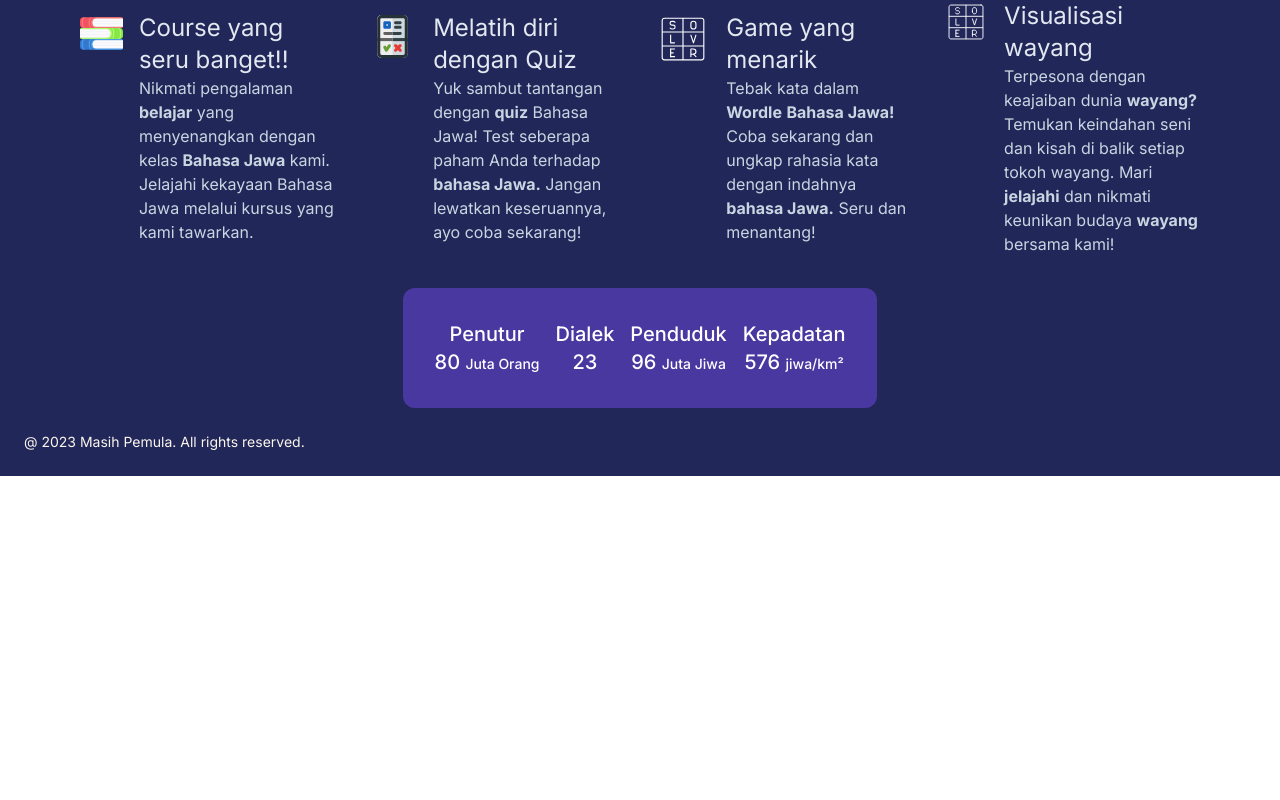
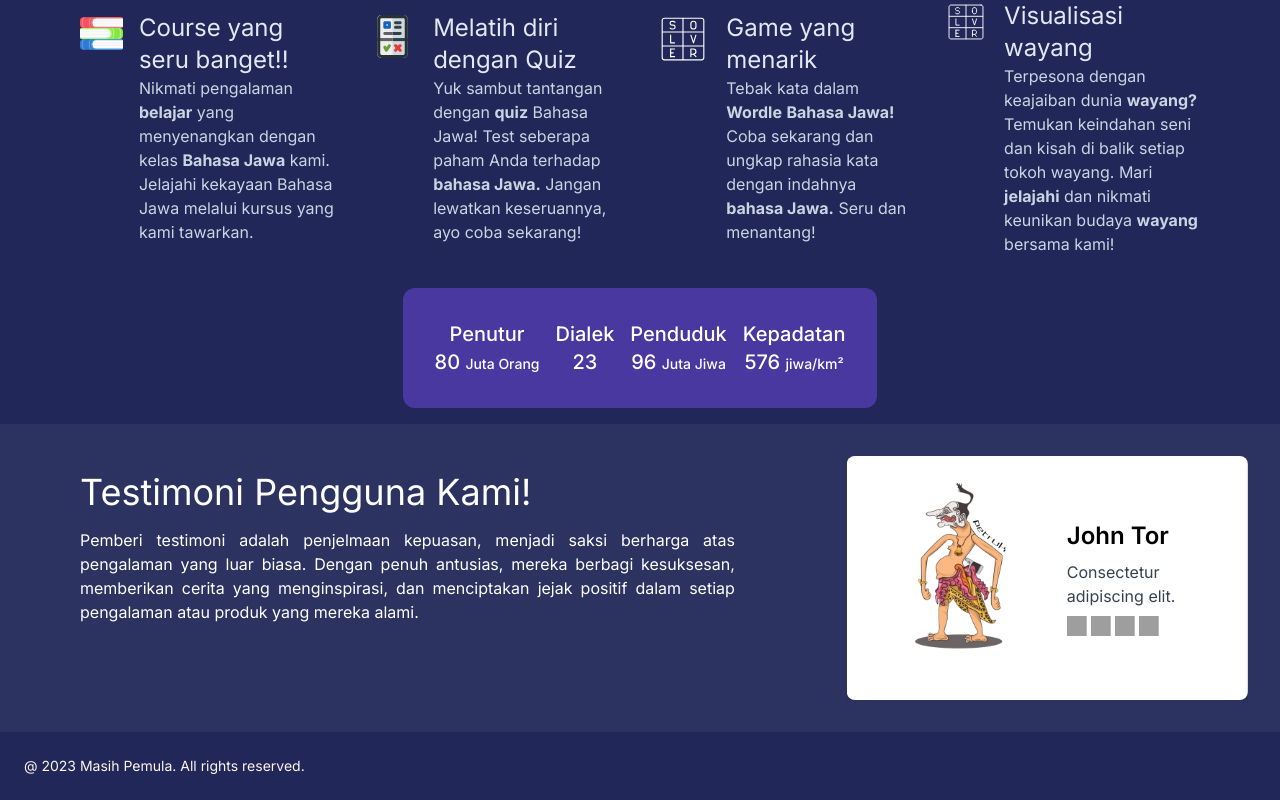
Before and after one commit to princeofverry/Sinau-Web, a Next.js app: page / in a window 1280 px wide. Shown: the part 1021-1821 px from the top of the page. Before the commit the page ends 1497 px from the top, so only its background shows below. Built offline with nearby package versions, Linux system fonts and the light colour scheme; grey boxes are pictures that could not be loaded.

Commit message:
nambahin rating

```diff
--- /dev/null
+++ b/src/app/components/Course/components/TestimonialSlider.js
@@ -0,0 +1,136 @@
+// src/components/SliderTestimoni.js
+import React, { useState, useEffect, useRef } from "react";
+import { useSpring, animated } from "react-spring";
+
+const testimoniData = [
+  {
+    id: 1,
+    nama: "Wisnu Parichjata",
+    testimoni: "Lorem ipsum dolor sit amet.",
+    rating: 5,
+    gambar: "iconPetruk.png",
+  },
+  {
+    id: 2,
+    nama: "John Tor",
+    testimoni: "Consectetur adipiscing elit.",
+    rating: 4,
+    gambar: "iconPetruk.png",
+  },
+  {
+    id: 3,
+    nama: "Jane Doe",
+    testimoni: "Testimoni lainnya.",
+    rating: 3,
+    gambar: "iconPetruk.png",
+  },
+  // Tambahkan data testimoni sesuai kebutuhan
+];
+
+const SliderTestimoni = () => {
+  const [currentIndex, setCurrentIndex] = useState(0);
+  const [autoSlideActive, setAutoSlideActive] = useState(true);
+
+  const nextTestimoni = () => {
+    setCurrentIndex((prevIndex) => (prevIndex + 1) % testimoniData.length);
+    stopAutoSlide();
+  };
+
+  const prevTestimoni = () => {
+    setCurrentIndex(
+      (prevIndex) =>
+        (prevIndex - 1 + testimoniData.length) % testimoniData.length
+    );
+    stopAutoSlide();
+  };
+
+  const autoSlide = useRef();
+
+  const startAutoSlide = () => {
+    autoSlide.current = setInterval(() => {
+      setCurrentIndex((prevIndex) => (prevIndex + 1) % testimoniData.length);
+    }, 3000); // Ganti 5000 dengan interval yang diinginkan (dalam milidetik)
+  };
+
+  const stopAutoSlide = () => {
+    clearInterval(autoSlide.current);
+  };
+
+  useEffect(() => {
+    if (autoSlideActive) {
+      startAutoSlide();
+    }
+    return () => {
+      stopAutoSlide();
+    };
+  }, [autoSlideActive]);
+
+  const props = useSpring({
+    opacity: 1,
+    transform: `translateX(-${currentIndex * 100}%)`,
+    config: { duration: 500 },
+  });
+
+  return (
+    <div className="w-full max-w-lg mx-auto relative overflow-hidden bg-[#2C3361]">
+      <animated.div
+        style={{ ...props, display: "flex", transition: "transform 0.5s" }}
+        onMouseEnter={() => setAutoSlideActive(false)}
+        onMouseLeave={() => setAutoSlideActive(true)}
+      >
+        {testimoniData.map((testimoni, index) => (
+          <div key={index} className="w-full flex-shrink-0">
+            <div className="absolute inset-0 bg-opacity-50 rounded-lg"></div>
+            <div className="relative p-6 bg-white rounded-lg shadow-md flex items-center">
+              <img
+                src={testimoni.gambar}
+                alt={testimoni.nama}
+                className="mb-4 rounded-full object-cover mr-4"
+                style={{ width: "180px", height: "180px" }}
+              />
+              <div>
+                <h2 className="text-2xl font-semibold mb-2">
+                  {testimoni.nama}
+                </h2>
+                <p className="text-gray-700 mb-2">{testimoni.testimoni}</p>
+                <div className="flex items-center">
+                  <div className="text-yellow-300 flex">
+                    {[...Array(testimoni.rating)].map((_, index) => (
+                      <img
+                        key={index}
+                        className="h-5 w-5 fill-current mr-1"
+                        width="48"
+                        height="48"
+                        src="https://img.icons8.com/color/48/filled-star--v1.png"
+                        alt="filled-star--v1"
+                      />
+                    ))}
+                  </div>
+                </div>
+              </div>
+            </div>
+          </div>
+        ))}
+      </animated.div>
+      {/* matiin button */}
+      {/* <div className="mt-4 flex justify-between absolute inset-x-0 top-1/3">
+        <button
+          onClick={prevTestimoni}
+          className="text-gray-600 text-2xl"
+          disabled={currentIndex === 0}
+        >
+          &lt;
+        </button>
+        <button
+          onClick={nextTestimoni}
+          className="text-gray-600 text-2xl"
+          disabled={currentIndex === testimoniData.length - 1}
+        >
+          &gt;
+        </button>
+      </div> */}
+    </div>
+  );
+};
+
+export default SliderTestimoni;
--- a/src/app/components/utilities/Content/catagories.js
+++ b/src/app/components/utilities/Content/catagories.js
@@ -1,5 +1,6 @@
 import Image from "next/image";
 import React from "react";
+import SliderTestimoni from "../../Course/components/TestimonialSlider";
 import Statistik from "./statistik";
 
 const Catagories = () => {
@@ -10,8 +11,8 @@ const Catagories = () => {
           Kenapa #HarusSinauTerus ?
         </h1>
         <div className="flex gap-8 justify-center md:flex-row flex-col items-center p-4">
-          <div className="flex wrap w-64">
-            <div className="mr-4">
+          <div className="flex w-64">
+            <div className="mr-4 flex-cols">
               <Image src="/books.svg" alt="..." width={250} height={250} />
             </div>
             <div className="text-slate-200">
@@ -23,7 +24,7 @@ const Catagories = () => {
               </p>
             </div>
           </div>
-          <div className="flex wrap w-64">
+          <div className="flex w-64">
             <div className="mr-4">
               <Image src="/quiz.svg" alt="..." width={300} height={250} />
             </div>
@@ -36,7 +37,7 @@ const Catagories = () => {
               </p>
             </div>
           </div>
-          <div className="flex wrap w-64">
+          <div className="flex w-64">
             <div className="mr-4">
               <Image src="/wordle.svg" alt="..." width={300} height={250} />
             </div>
@@ -45,11 +46,12 @@ const Catagories = () => {
               <p className="font-base text-slate-300">
                 Tebak kata dalam <strong>Wordle</strong>{" "}
                 <strong>Bahasa Jawa!</strong> Coba sekarang dan ungkap rahasia
-                kata dengan indahnya <strong>bahasa Jawa.</strong> Seru dan menantang!
+                kata dengan indahnya <strong>bahasa Jawa.</strong> Seru dan
+                menantang!
               </p>
             </div>
           </div>
-          <div className="flex wrap w-64">
+          <div className="flex w-64">
             <div className="mr-4">
               <Image src="/wordle.svg" alt="..." width={300} height={250} />
             </div>
@@ -64,8 +66,21 @@ const Catagories = () => {
             </div>
           </div>
         </div>
-        <div className="text-slate-py-32 sm:pt-4">
+        <div className="text-slate-py-32 sm:pt-4 p-4">
           <Statistik />
+        </div>
+        <div className="bg-[#2C3361] p-4 sm:p-8 flex sm:flex-row flex-col">
+          <div className="p-4 sm:ml-8">
+            <h1 className="text-white text-2xl sm:text-4xl text-center sm:text-left">Testimoni Pengguna Kami!</h1>
+            <p className="text-white mt-4 sm:mr-24 text-justify sm:text-base text-sm">
+              Pemberi testimoni adalah penjelmaan kepuasan, menjadi saksi
+              berharga atas pengalaman yang luar biasa. Dengan penuh antusias,
+              mereka berbagi kesuksesan, memberikan cerita yang menginspirasi,
+              dan menciptakan jejak positif dalam setiap pengalaman atau produk
+              yang mereka alami.
+            </p>
+          </div>
+          <SliderTestimoni />
         </div>
       </div>
     </>
```
